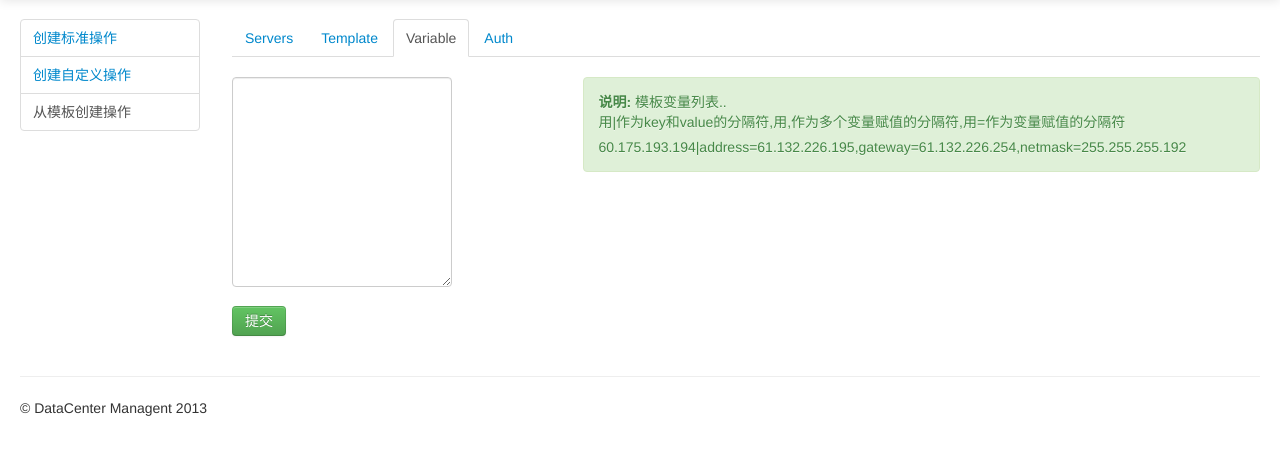
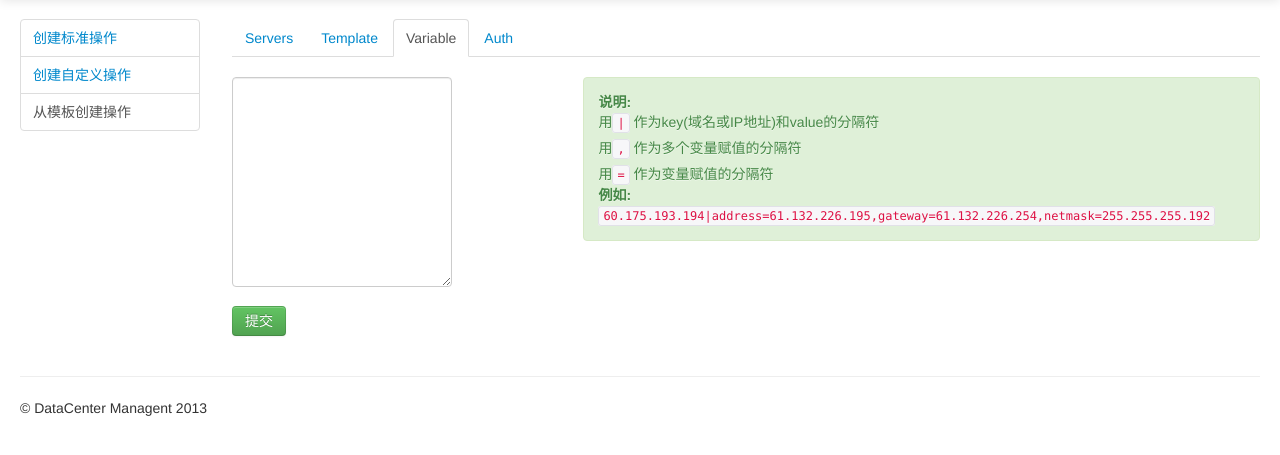
Before and after one commit to saipanno/Bongos, a Flask app: page /operate/create/template in a window 1280 px wide, after a click on "Variable". Shown: the part 41-496 px from the top of the page. Run offline with Flask 2, Linux system fonts and the light colour scheme; some libraries are stand-ins or nearby versions.

Commit message:
更新应用布局

```diff
--- a/config.py
+++ b/settings.py
@@ -1,7 +1,7 @@
 #!/usr/bin/env python
 # -*- coding: utf-8 -*-
 #
-#    config.py, in Briseis.
+#    settings.py, in Briseis.
 #
 #
 #    Created at 2013/01/16. Ruoyan Wong(@saipanno).
--- a/web/__init__.py
+++ b/web/__init__.py
@@ -10,8 +10,8 @@ from flask import Flask
 from flask.ext.sqlalchemy import SQLAlchemy
 
 app = Flask(__name__)
-app.config.from_object('config')
+app.config.from_object('settings')
 
 db = SQLAlchemy(app)
 
-from web import controllers
+from web.views import operate
--- a/web/templates/operate/operate_create_custom.html
+++ b/web/templates/operate/operate_create_custom.html
@@ -11,7 +11,7 @@
 
                 <ul class="nav nav-tabs">
                     <li class="active"><a href="#server" data-toggle="tab">Servers</a></li>
-                    <li class=""><a href="#template" data-toggle="tab">Template</a></li>
+                    <li class=""><a href="#template" data-toggle="tab">Script</a></li>
                     <li class=""><a href="#auth" data-toggle="tab">Auth</a></li>
                 </ul>
 
--- a/web/templates/operate/operate_create_template.html
+++ b/web/templates/operate/operate_create_template.html
@@ -39,9 +39,12 @@
                         <div class="span4">{{ form.variable_list(rows=10) }}</div>
                         <div class="span8">
                             <div class="alert alert-block alert-success fade in">
-                                <strong>说明:</strong> {{ form.variable_list.description|safe }}.
-                                <p>用|作为key和value的分隔符,用,作为多个变量赋值的分隔符,用=作为变量赋值的分隔符</p>
-                                <p>60.175.193.194|address=61.132.226.195,gateway=61.132.226.254,netmask=255.255.255.192</p>
+                                <strong>说明:</strong>
+                                <p>用<code>|</code> 作为key(域名或IP地址)和value的分隔符</p>
+                                <p>用<code>,</code> 作为多个变量赋值的分隔符</p>
+                                <p>用<code>=</code> 作为变量赋值的分隔符</p>
+                                <strong>例如:</strong>
+                                <code>60.175.193.194|address=61.132.226.195,gateway=61.132.226.254,netmask=255.255.255.192</code>
                             </div>
                         </div>
                     </div>
--- a/web/controllers.py
+++ b/web/views/operate.py
@@ -1,7 +1,7 @@
 #!/usr/bin/env python
 # -*- coding: utf-8 -*-
 #
-#    controllers.py, in Briseis.
+#    operate.py, in Briseis.
 #
 #
 #    Created at 2013/01/16. Ruoyan Wong(@saipanno).
@@ -18,7 +18,6 @@ from web.forms import OperateCreateCustomForm
 from web.forms import OperateCreateTemplateForm
 
 from web.models import OperateCreateDefineRunner
-
 
 @app.route('/login', methods=['GET', 'POST'])
 def user_login_ctrl():
```
